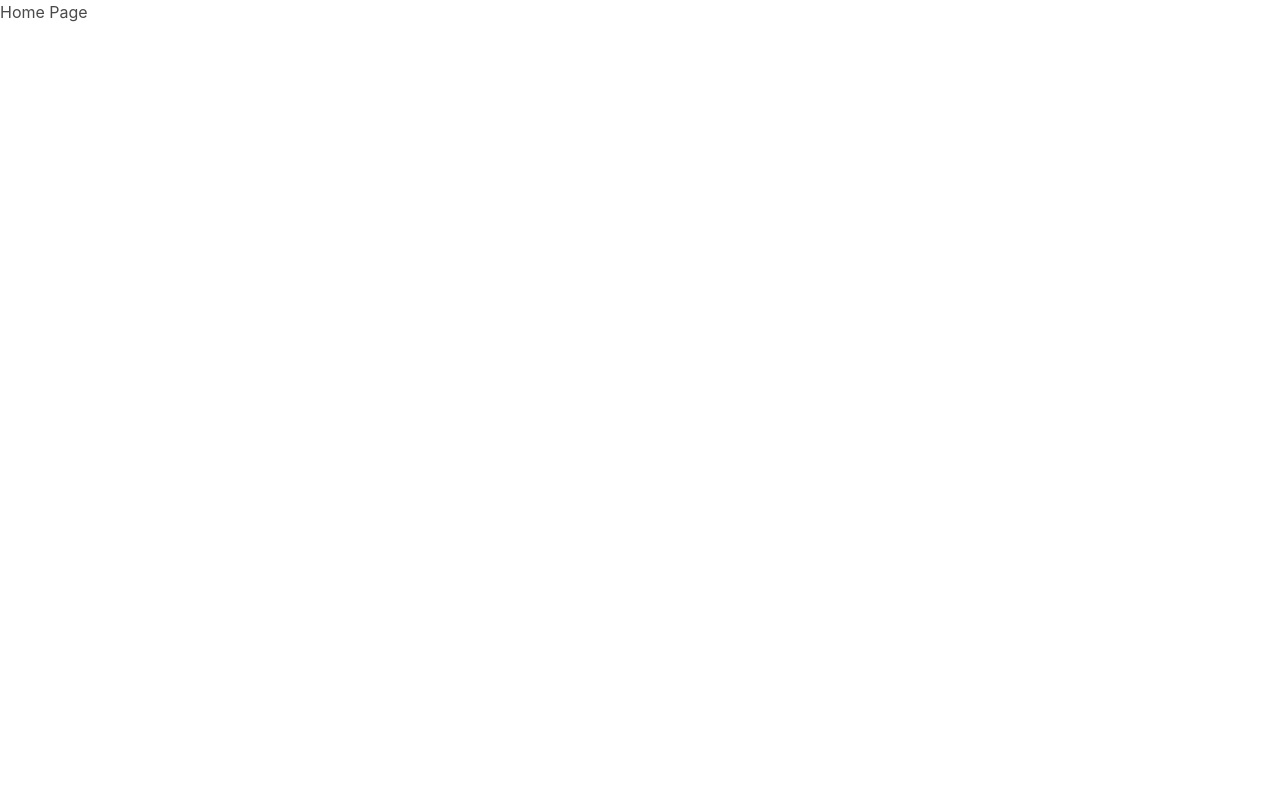
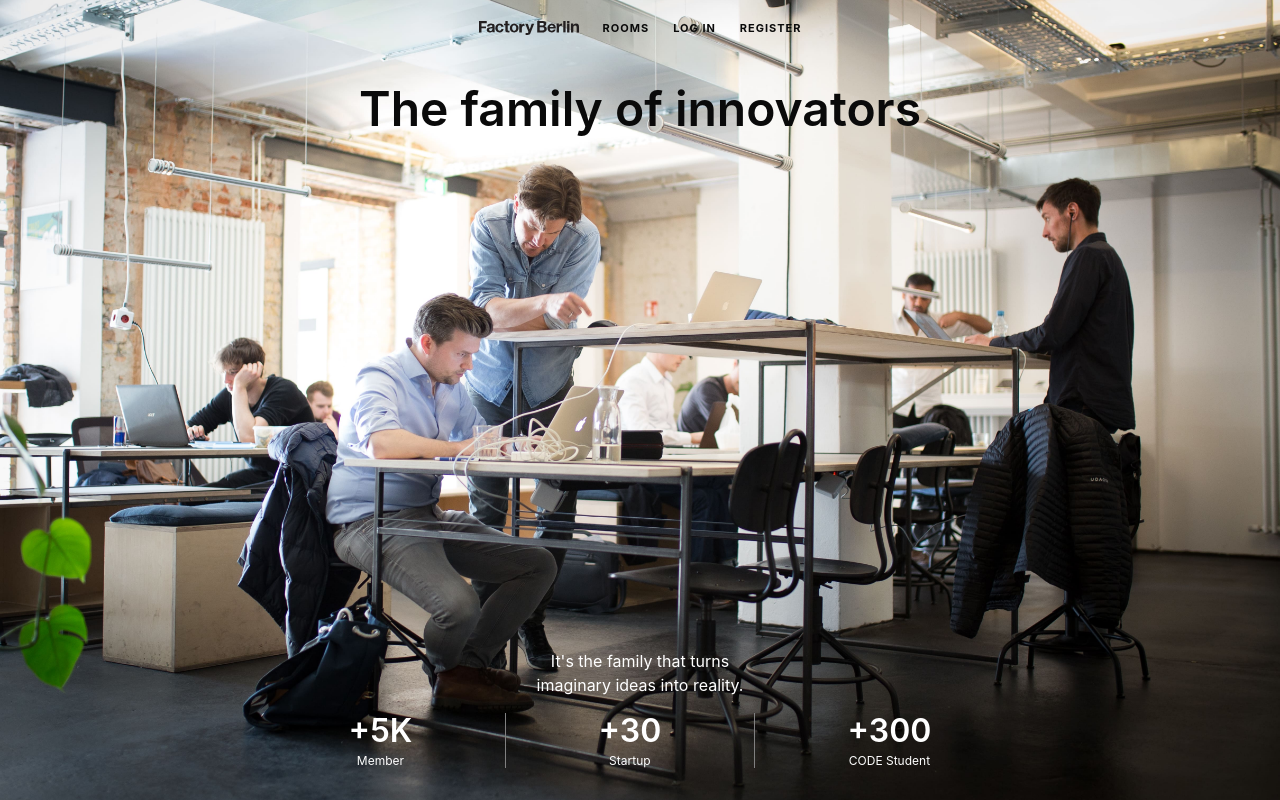
Before and after one commit to pb-coder/factoryroombooking, a Flask app: page / in a window 1280 px wide. Before the commit the page is almost empty. Run offline with Flask 2, Linux system fonts and the light colour scheme; some libraries are stand-ins or nearby versions.

Commit message:
home page

```diff
--- /dev/null
+++ b/factorysite/static/home.css
@@ -0,0 +1,44 @@
+.hero{
+    background: black url('home-background.jpg') center / cover;
+}
+
+.center, .center-column {
+	display: flex;
+	justify-content: center;
+	align-items: center;
+}
+
+.center-column {
+    flex-direction: column;
+}
+
+#text { grid-area: a; }
+#members { grid-area: b; }
+#startups { grid-area: c; }
+#students { grid-area: d; }
+
+.home-grid {
+    display: grid;
+    width: 768px;
+    grid-template-areas:
+        "a a a"
+        "b c d";
+
+    grid-row-gap: 1rem;
+}
+
+@media (max-width: 512px) {
+    #grid {
+        grid-template-areas:
+            "a a a"
+            "b c d";
+    }
+}
+
+.home-footer {
+    padding: 2rem;
+}
+
+.home-footer-border {
+    border-left: 1px solid gray;
+}
--- a/factorysite/static/main.css
+++ b/factorysite/static/main.css
@@ -1,4 +1,5 @@
 @import "bulma.css";
 @import "fonts.css";
 @import "forms.css";
+@import "home.css";
 @import "rooms.css";
--- a/factorysite/static/rooms.css
+++ b/factorysite/static/rooms.css
@@ -9,28 +9,20 @@
   grid-gap: 2%;
   background-color: #fff;
   color: #444;
-}
 
-@media (max-width: 599px) {
-  .wrapper {
+  @media (max-width: 599px) {
     grid-template-columns: 100%;
   }
-}
 
-@media (min-width: 600px) {
-  .wrapper {
+  @media (min-width: 600px) {
     grid-template-columns: 50% 50%;
   }
-}
 
-@media (min-width: 900px) {
-  .wrapper {
+  @media (min-width: 900px) {
     grid-template-columns: 33% 33% 33%;
   }
-}
 
-@media (min-width: 1200px) {
-  .wrapper {
+  @media (min-width: 1200px) {
     grid-template-columns: 23% 23% 23% 23%;
   }
 }
--- a/factorysite/templates/home.html
+++ b/factorysite/templates/home.html
@@ -1,4 +1,50 @@
 {% extends "layout.html" %}
 {% block content %}
-    <h1>Home Page</h1>
+<section class="hero is-fullheight">
+    <div class="hero-head">
+        <div class="columns is-marginless heading has-text-weight-bold">
+            <div class="column center">
+                <figure class="navbar-item image">
+                    <img src="static/logo.svg" style="width: 6.25rem; height: 1rem;">
+                </figure>
+                <a href="{{ url_for("rooms") }}" class="navbar-item has-text-black">ROOMS</a>
+                {% if current_user.is_authenticated %}
+                    <a href="{{ url_for("logout") }}" class="navbar-item has-text-black">LOG OUT</a>
+                {% else %}
+                    <a href="{{ url_for("login") }}" class="navbar-item has-text-black">LOG IN</a>
+                    <a href="{{ url_for("register") }}" class="navbar-item has-text-black">REGISTER</a>
+                {% endif %}
+            </div>
+        </div>
+    </div>
+
+    <header class="hero-body">
+        <div class="is-overlay has-text-centered" style="top: 82px;">
+            <h2 class="title is-1 has-text-black">The family of innovators</h2>
+        </div>
+    </header>
+
+    <footer class="hero-foot center home-footer">
+        <div class="home-grid">
+            <div id="text" class="center-column">
+                <p class="has-text-centered has-text-white">
+                    It's the family that turns <br>
+                    imaginary ideas into reality.
+                </p>
+            </div>
+            <div id="members" class="center-column">
+                <p class="title has-text-white">+5K</p>
+                <p class="subtitle has-text-white is-7">Member</p>
+            </div>
+            <div id="startups" class="home-footer-border center-column">
+                <p class="title has-text-white">+30</p>
+                <p class="subtitle has-text-white is-7">Startup</p>
+            </div>
+            <div id="students" class="home-footer-border center-column">
+                <p class="title has-text-white">+300</p>
+                <p class="subtitle has-text-white is-7">CODE Student</p>
+            </div>
+        </div>
+    </footer>
+</section>
 {% endblock content %}
```
Also changed, not shown: factorysite/templates/layout.html (+0 -18 lines), factorysite/static/home-background.jpg (added), factorysite/static/logo.svg (added).
